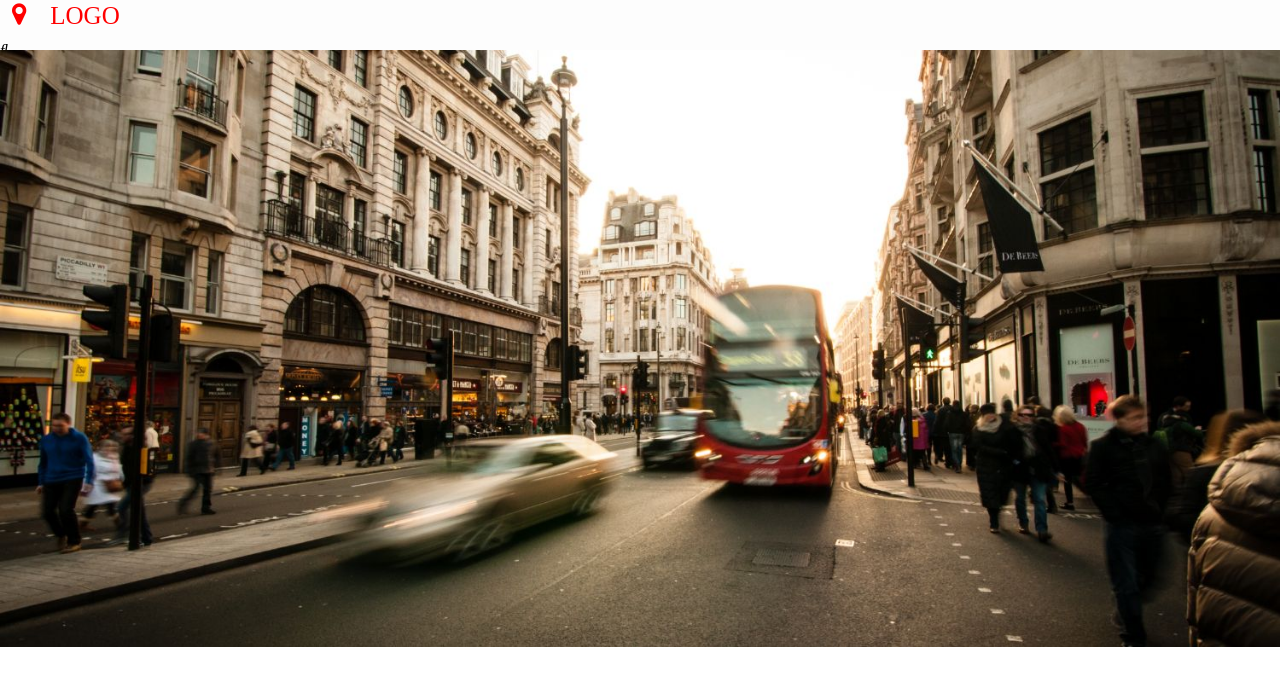
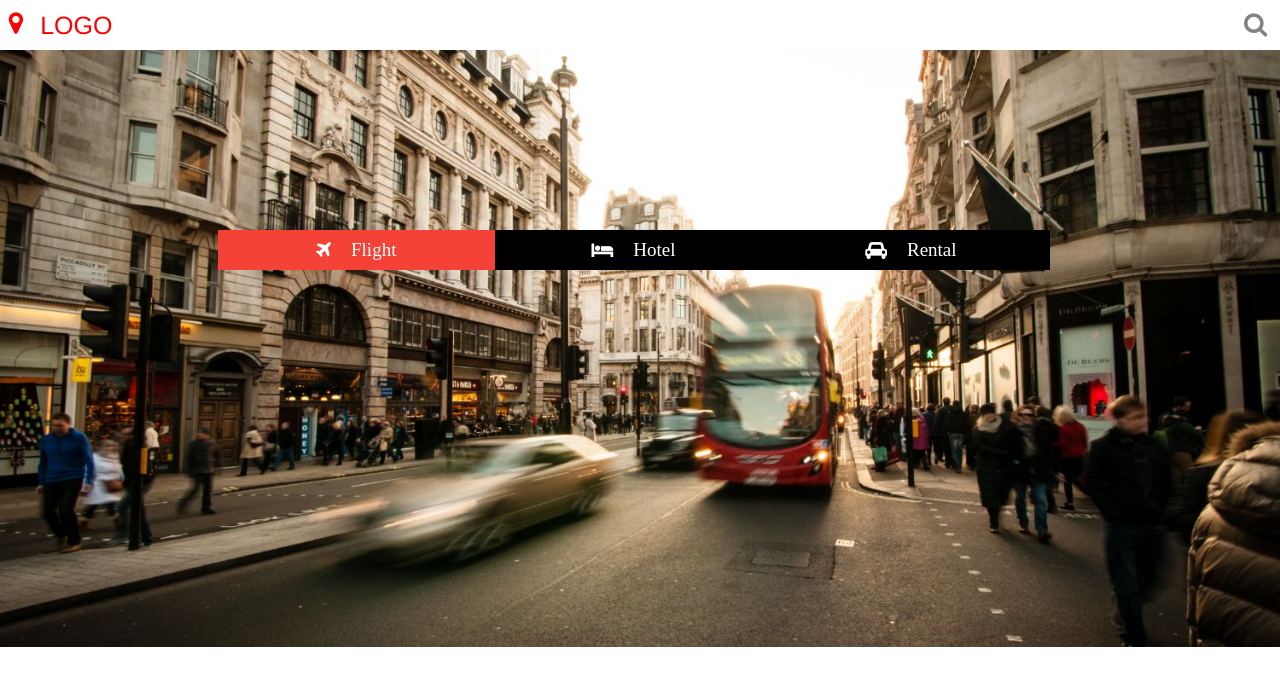
Before and after one commit to henriquecosta18/ProjetoHotel, a plain HTML site: page Index.html in a window 1280 px wide. Drawn offline with Linux system fonts and the light colour scheme.

Commit message:
Cabeçalho do formulário

```diff
--- a/Desing.css
+++ b/Desing.css
@@ -10,8 +10,8 @@ body {
 
 /* CABEÇALHO */
 
-header {
-    background-color: rgb(253, 253, 253);
+.cabeçalho {
+    background-color: rgb(255, 255, 255);
     width: 100%;
     height: 50px;
     align-items: center;
@@ -23,19 +23,94 @@ header {
     color: rgb(255, 0, 0);
     display: flex;
     font-size: 25px;
+    font-family: 'Franklin Gothic Medium';
 }
 
-.logo i, p {
-    padding: 12px;
+#img_logo {
+    padding: 10%;
+}
+
+.esc_logo {
+    padding: 10%;
+}
+
+.lupa {
+    font-size: 25px;
+    padding: 1%;
+    color: rgb(132, 131, 131);
+}
+
+/* Definição dos serviços e img */
+
+.container_serviços {
+    margin: auto;
+    position: relative;
 }
 
 /* Definição img principal */
 
-.banner {
+.container_serviços img {
     width: 100%;
 }
 
-.banner img {
+/* Serviços */
+
+.serviços {
+    background-color: rgb(0, 0, 0);
+    width: 65%;
+    height: 40px;
+    position: absolute;
+    top: 30%;
+    left: 17%;
+    font-size: 19px;
+}
+
+.container_relatorio {
+    color: #ffff;
+    display: flex;
+}
+
+.voo {
+    background-color: #f44336;
     width: 100%;
-    margin-bottom: 0;
+    height: 40px;
+    display: flex;
+    justify-content: space-around;
 }
+
+.voo div {
+    display: flex;
+    align-items: center;
+}
+
+.Hotel {
+    width: 100%;
+    height: 40px;
+    display: flex;
+    justify-content: space-around;
+}
+
+.Hotel div {
+    display: flex;
+    align-items: center;
+}
+
+.Carro {
+    width: 100%;
+    height: 40px;
+    display: flex;
+    justify-content: space-around;
+}
+
+.Carro div {
+    display: flex;
+    align-items: center;
+}
+
+#espaço {
+    padding: 10px;
+}
+
+.esp {
+    padding: 10px;
+}
--- a/Index.html
+++ b/Index.html
@@ -10,22 +10,51 @@
 
 	<body>
 
-        <header>
-            <div class="cabecalho">
-                <div class="logo">
-                    <i class="fa fa-map-marker"></i>
-                    <p> LOGO </p>
-                </div>
+        <header class="cabeçalho">
+            <div class="logo">
+                <i class="fa fa-map-marker" id="img_logo"></i>
+                <p class="esc_logo"> LOGO </p>
+            </div>
 
-                <div>
-                    <i class="fa-search"></i>
-                </div>
+            <div class="lupa">
+                <i class="fa fa-search"></i>
             </div>
 		</header>
 
-        <section class="banner">
-            <img src="imagens/london.jpg" alt="banner-topo">
-        </section>
+
+        <div class="container_serviços">
+
+            <img src="imagens/london.jpg">
+
+            <div class="serviços">
+                <div class="container_relatorio">
+                    <div class="voo">
+                        <div>
+                            <i class="fa fa-plane" id="espaço"></i>
+                            <p class="esp"> Flight </p>
+                        </div>
+                    </div>
+                    <div class="Hotel">
+                        <div>
+                            <i class="fa fa-bed" id="espaço"></i>
+                            <p class="esp"> Hotel </p>
+                        </div>
+                    </div>
+                    <div class="Carro">
+                        <div>
+                            <i class="fa fa-car" id="espaço"></i>
+                            <p class="esp"> Rental </p>
+                        </div>
+                    </div>
+                </div>
+            </div>
+
+
+        </div>
+
+
+
+
 
 	</body>
 </html>
```
